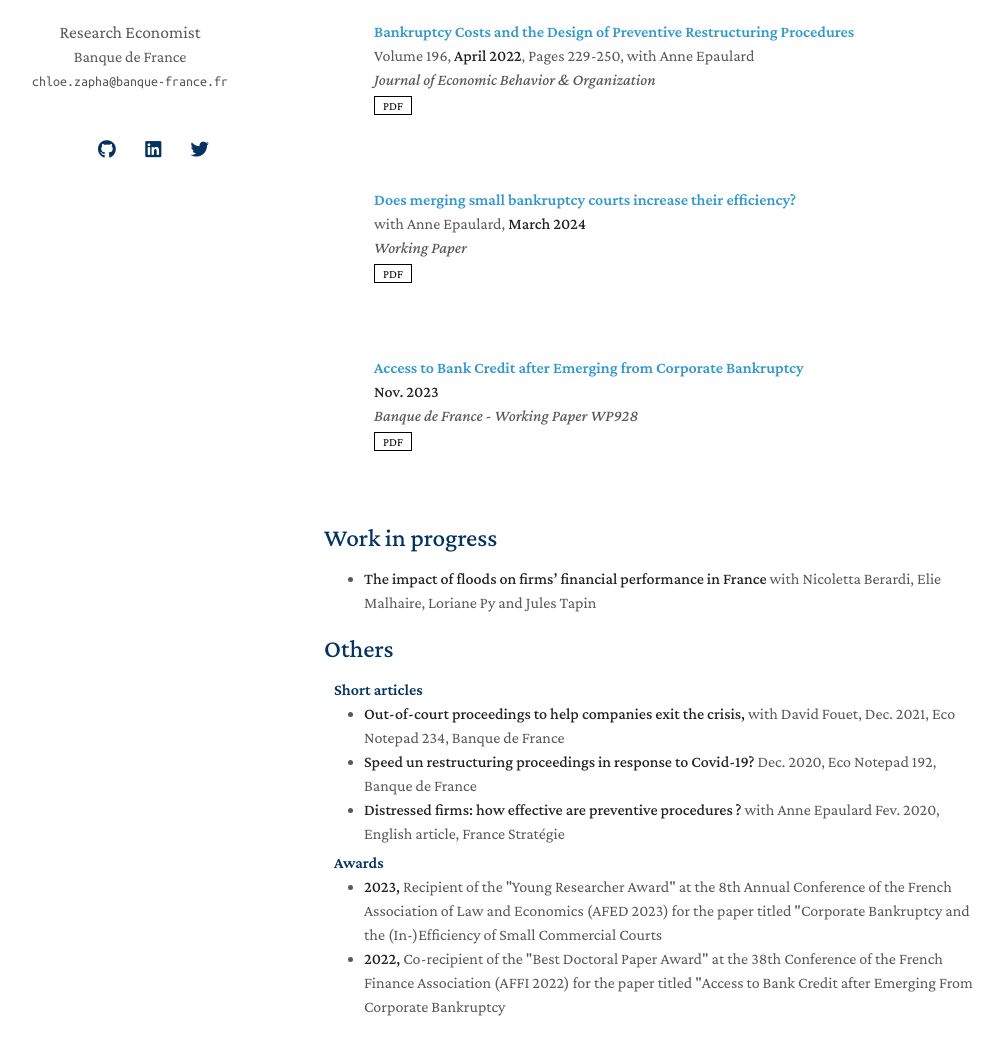
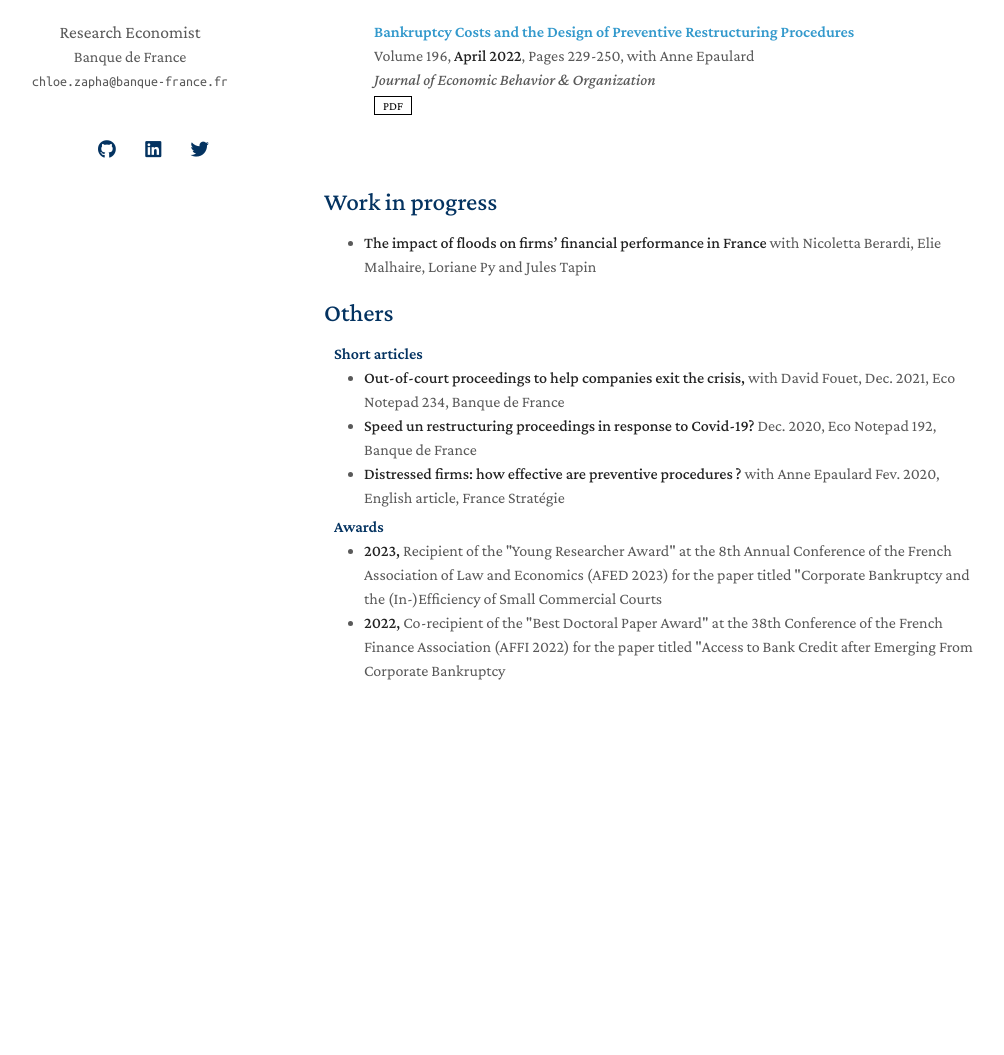
Before and after one commit to czapha/monsite, a Jekyll site: the page built from index.md, in a window 1280 px wide and 1319 px high. Shown: the part 221-1276 px from the top of the window, without its empty margins (146-1150 px from the left). Built offline with Jekyll 4.4.1, drawn with Linux system fonts in a browser that asks for light colours; nearby versions of some CDN libraries; a style sheet for code colours, icons or effects is not loaded; our own code applies the rules of GitHub Pages for plain Markdown files.

Commit message:
Update publications.yml

```diff
--- a/_data/publications.yml
+++ b/_data/publications.yml
@@ -9,36 +9,3 @@ main:
     #bibtex: https://bib.yliu.me/MICCAI23.txt
     #image: ./assets/img/sauvegarde_illu.PNG
     #notes: Early Accept
-
-  - title: Does merging small bankruptcy courts increase their efficiency?
-    authors: with Anne Epaulard, <strong>March 2024</strong>
-    #conference_short: WP
-    conference: Working Paper
-    pdf: ./assets/files/Courts.pdf #https://ideas.repec.org/p/hal/wpaper/hal-04214904.html
-    #code: https://github.com/yaoyao-liu/class-incremental-learning/tree/main/mnemonics-training
-    #page: https://class-il.mpi-inf.mpg.de/mnemonics/
-    #bibtex: https://class-il.mpi-inf.mpg.de/mnemonics/
-    #notes: Oral Presentation
-    #image: ./assets/img/courts_illu.PNG
-
-  - title: Access to Bank Credit after Emerging from Corporate Bankruptcy
-    authors: <strong>Nov. 2023</strong>
-    #conference_short: WP
-    conference: Banque de France - Working Paper WP928
-    pdf: https://www.banque-france.fr/fr/publications-et-statistiques/publications/acces-au-credit-bancaire-des-entreprises-en-restructuration
-    #code: https://github.com/yaoyao-liu/class-incremental-learning/tree/main/mnemonics-training
-    #page: https://class-il.mpi-inf.mpg.de/mnemonics/
-    #bibtex: https://class-il.mpi-inf.mpg.de/mnemonics/
-    #notes: Oral Presentation
-    #image: ./assets/img/credit_illu.PNG
-
-  #- title: Corporate Bankruptcy and the (In-)Efficiency of Small Commercial Courts
-  #  authors: with Anne Epaulard, <strong>Sept. 2023</strong>
-  #  conference_short: WP
-  #  conference: Working Paper
-  #  pdf: https://ideas.repec.org/p/hal/wpaper/hal-04214904.html
-    #code: https://github.com/yaoyao-liu/class-incremental-learning/tree/main/mnemonics-training
-    #page: https://class-il.mpi-inf.mpg.de/mnemonics/
-    #bibtex: https://class-il.mpi-inf.mpg.de/mnemonics/
-    #notes: Oral Presentation
-  #  image: ./assets/img/teaser_example.png
```
